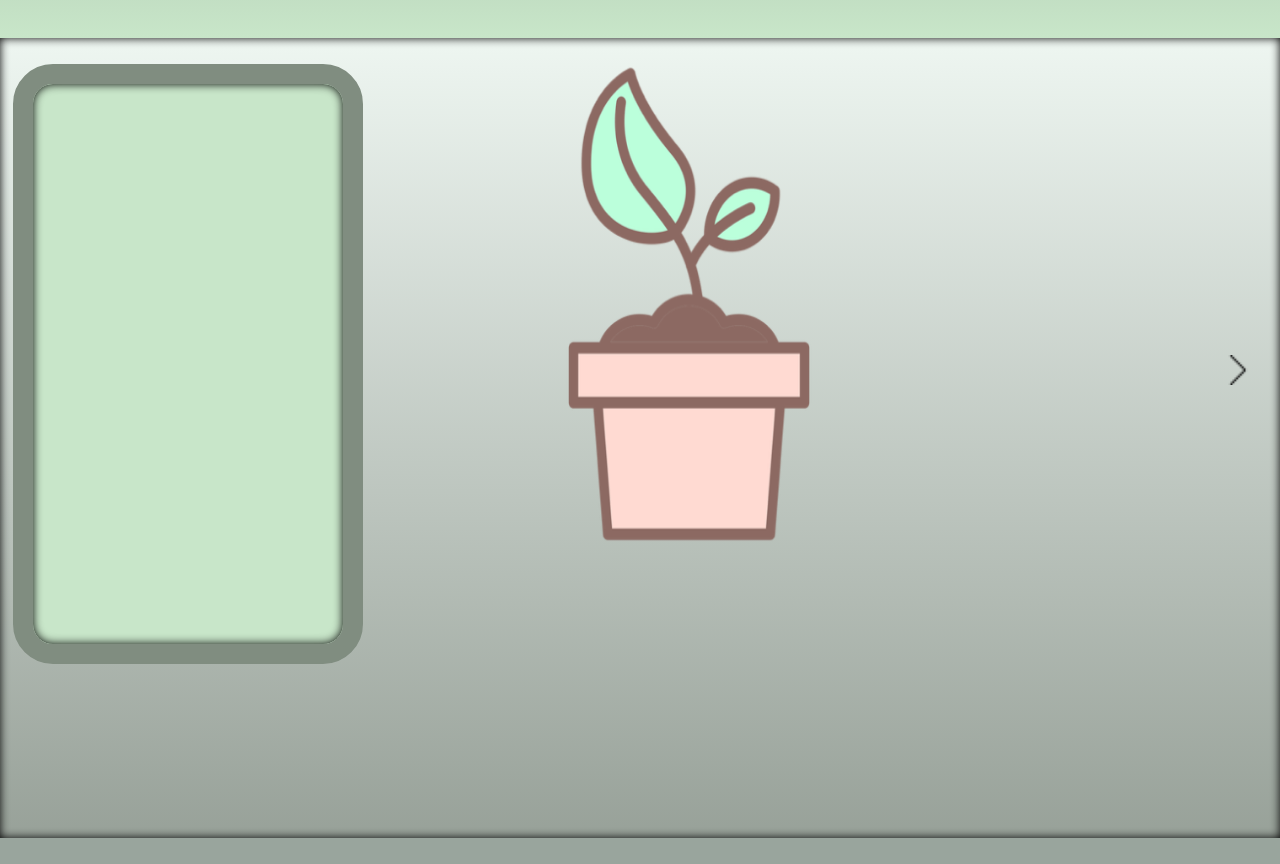
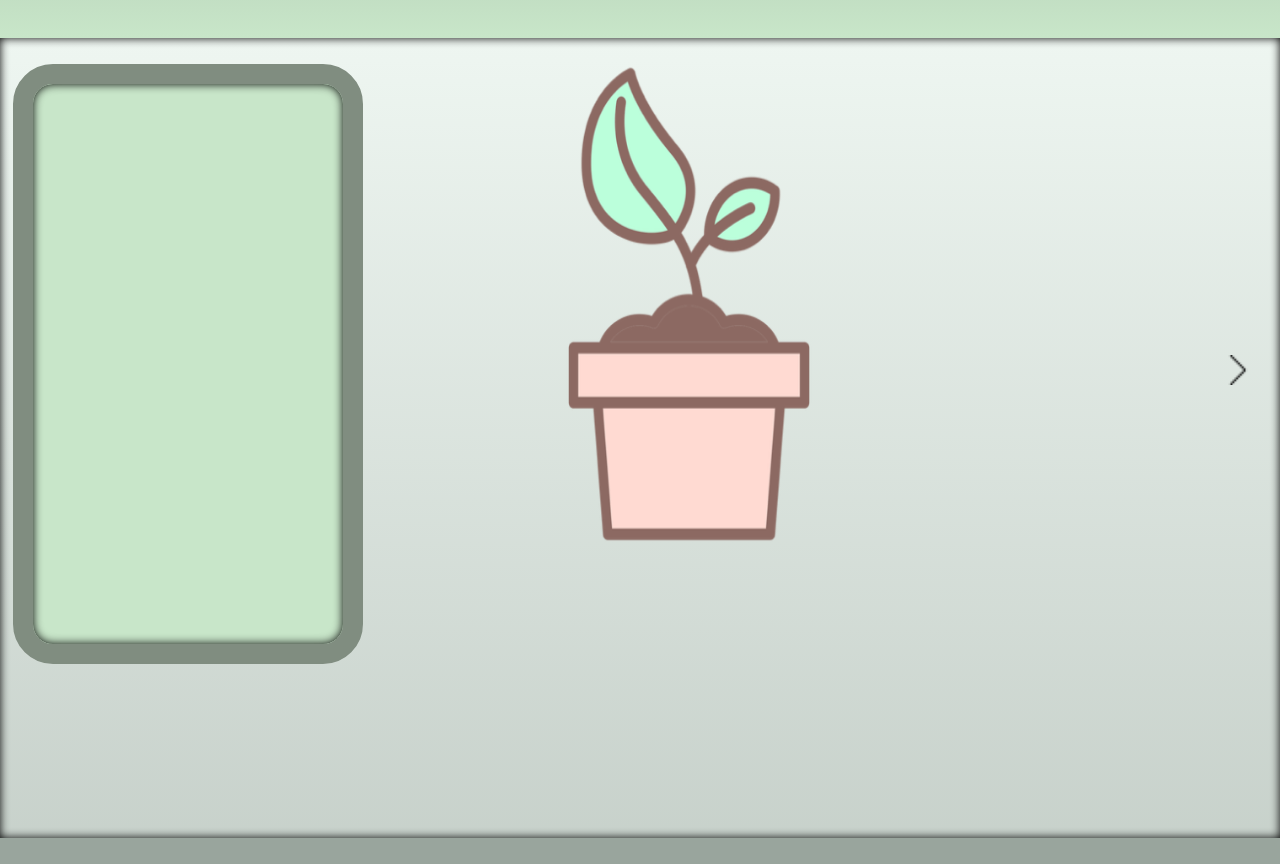
Before and after one commit to rrrorrigo/ESPot, a plain HTML site: page web_flask/templates/my_plants_test.html in a window 1280 px wide. Shown: the part 62-926 px from the top of the page. Drawn offline with nearby package versions, Linux system fonts and the light colour scheme.

Commit message:
fixed onoff button

```diff
--- a/web_flask/static/styles/responsive.css
+++ b/web_flask/static/styles/responsive.css
@@ -172,7 +172,7 @@
         height: inherit;
         left: 0px;
         top: 100px;
-        background: linear-gradient(#eef6f1, #95999052);
+        background: linear-gradient(#eef6f1, #eef6f18c);
         background-position-y: 70%;
         background-size: cover;
         display: flex;
@@ -214,7 +214,9 @@
         filter: drop-shadow(1.5px 1.5px 0px rgb(0 0 0 / 60%));
         transition: all 0.3s ease-in-out;
         color: #808D80;
+        margin-bottom: 20%;
     }
+
 
     #onoff:hover {
         filter: drop-shadow(3px 3px 0px rgb(0 0 0 / 0.4));
@@ -279,6 +281,7 @@
     background-position-x: center;
     background-repeat: no-repeat;
     transition: all 1s ease;
+
     }
 
     .right {
@@ -291,6 +294,7 @@
     left: 96%;
     border-top-left-radius: 100px;
     border-bottom-left-radius: 100px;
+    margin-bottom: 7%;
     }
 
     .right:hover {
```
